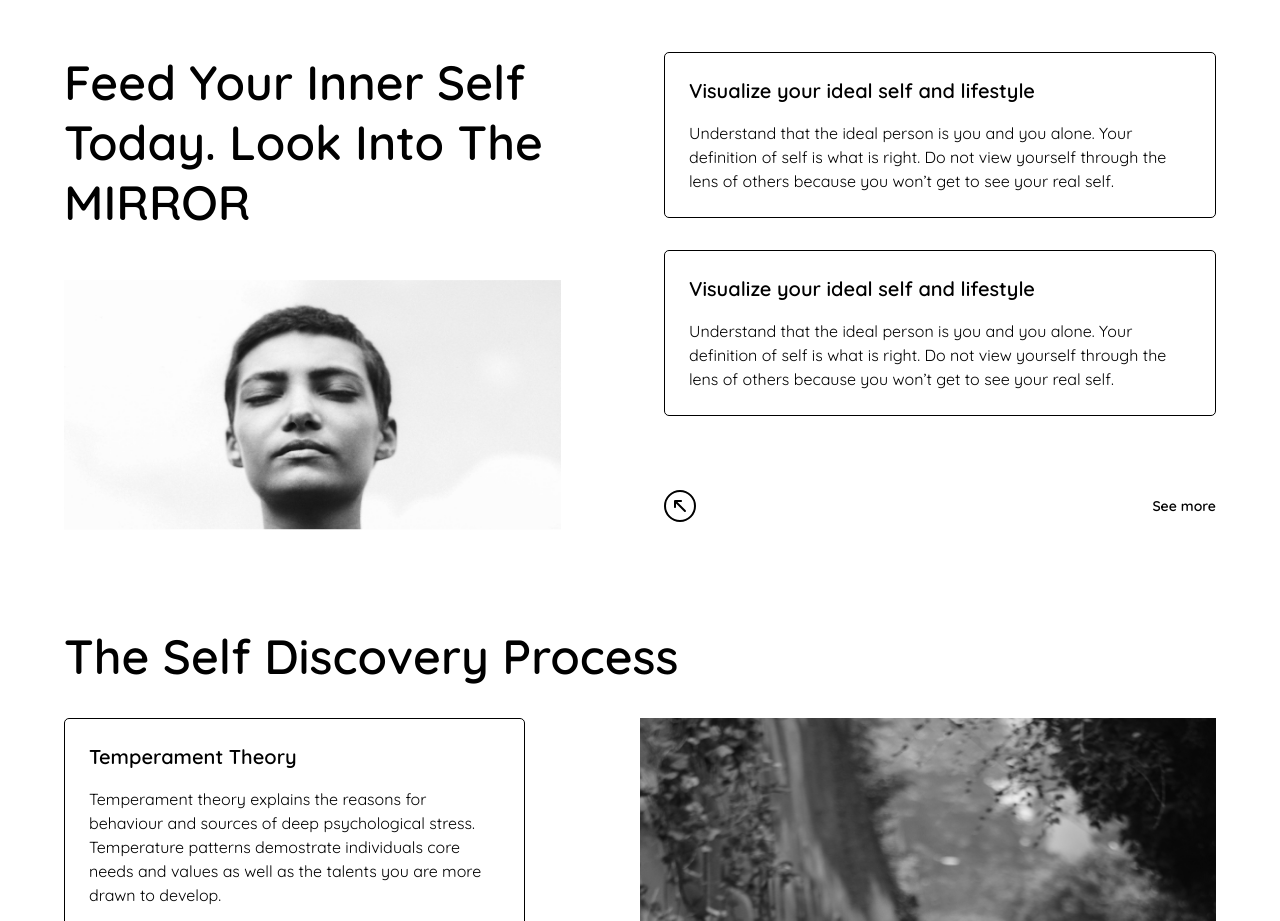
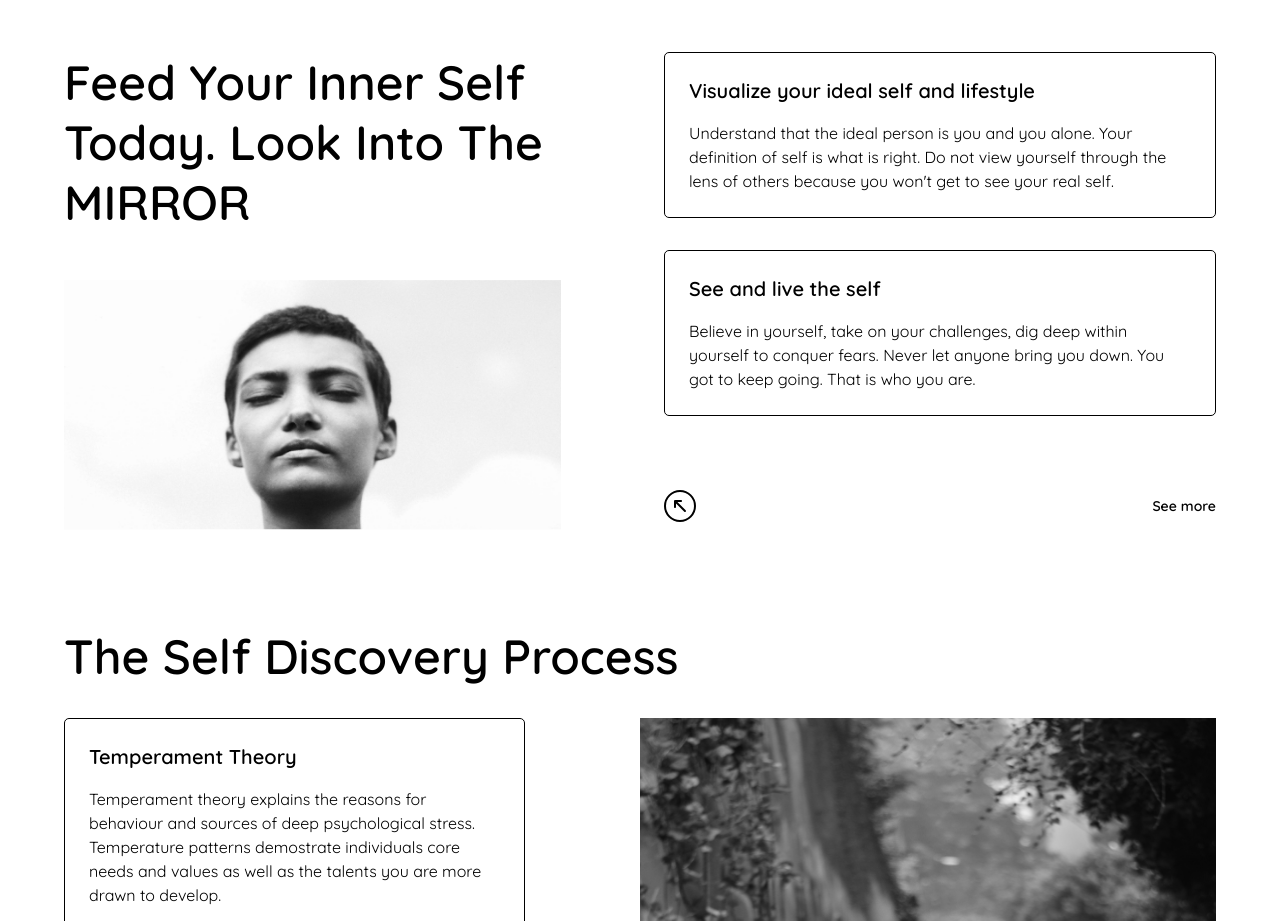
Before and after one commit to FosterSOAsare/mirror, a React (Vite) app: page / in a window 1280 px wide. Shown: the part 1360-2281 px from the top of the page. Built offline with nearby package versions, Linux system fonts and the light colour scheme.

Commit message:
Adding social share previews

```diff
--- a/index.html
+++ b/index.html
@@ -1,10 +1,26 @@
 <!DOCTYPE html>
 <html lang="en">
 	<head>
+		<title>Mirror - Revealing Truth, You & Self</title>
 		<meta charset="UTF-8" />
-		<link rel="icon" type="image/svg+xml" href="/vite.svg" />
+		<link rel="icon" type="image/png" href="/mirror.png" />
+		<meta data-rh="true" name="description" content="Get to know the hidden you. Mirror reveals your true personality, exposing the unseen and unknown self. LOOK INTO THE MIRROR TODAY" />
+		<meta content="width=device-width,initial-scale=1" name="viewport" />
+		<meta content="#000000" name="theme-color" />
+		<link href="/icon.jpeg" rel="apple-touch-icon" />
+		<link rel="canonical" href="https://mirror-i6a5.vercel.app" data-rh="true" />
+
+		<meta property="og:title" content="Revealing Truth - You & Self" data-rh="true" />
+		<meta property="og:url" content="https://mirror-i6a5.vercel.app" data-rh="true" />
+		<meta property="og:image" content="https://mirror-i6a5.vercel.app/mirror.png" data-rh="true" />
+		<meta property="og:description" content="Get to know the hidden you. Mirror reveals your true personality, exposing the unseen and unknown self. LOOK INTO THE MIRROR TODAY" data-rh="true" />
+
+		<meta name="twitter:title" content="Revealing Truth - You & Self" data-rh="true" />
+		<meta name="twitter:url" content="https://mirror-i6a5.vercel.app" data-rh="true" />
+		<meta property="twitter:image" content="https://mirror-i6a5.vercel.app/mirror.png" data-rh="true" />
+		<meta name="twitter:description" content="Get to know the hidden you. Mirror reveals your true personality, exposing the unseen and unknown self. LOOK INTO THE MIRROR TODAY" data-rh="true" />
+		<meta name="twitter:card" content="summary_large_image" />
 		<meta name="viewport" content="width=device-width, initial-scale=1.0" />
-		<title>Mirror - Revealing Truth, You & Self</title>
 	</head>
 	<body>
 		<div id="root"></div>
--- a/src/data/advices.ts
+++ b/src/data/advices.ts
@@ -1,10 +1,10 @@
 const advices = [
   {
     title: 'Visualize your ideal self and lifestyle',
-    advice: 'Understand that the ideal person is you and you alone. Your definition of self is what is right. Do not view yourself through the lens of others because you won’t get to see your real self.  '
+    advice: `Understand that the ideal person is you and you alone. Your definition of self is what is right. Do not view yourself through the lens of others because you won't get to see your real self.`
   }, {
-    title: 'Visualize your ideal self and lifestyle',
-    advice: 'Understand that the ideal person is you and you alone. Your definition of self is what is right. Do not view yourself through the lens of others because you won’t get to see your real self.  '
+    title: 'See and live the self',
+    advice: 'Believe in yourself, take on your challenges, dig deep within yourself to conquer fears. Never let anyone bring you down. You got to keep going. That is who you are.'
   }
 ]
 
```
Also changed, not shown: public/mirror.png (added).
